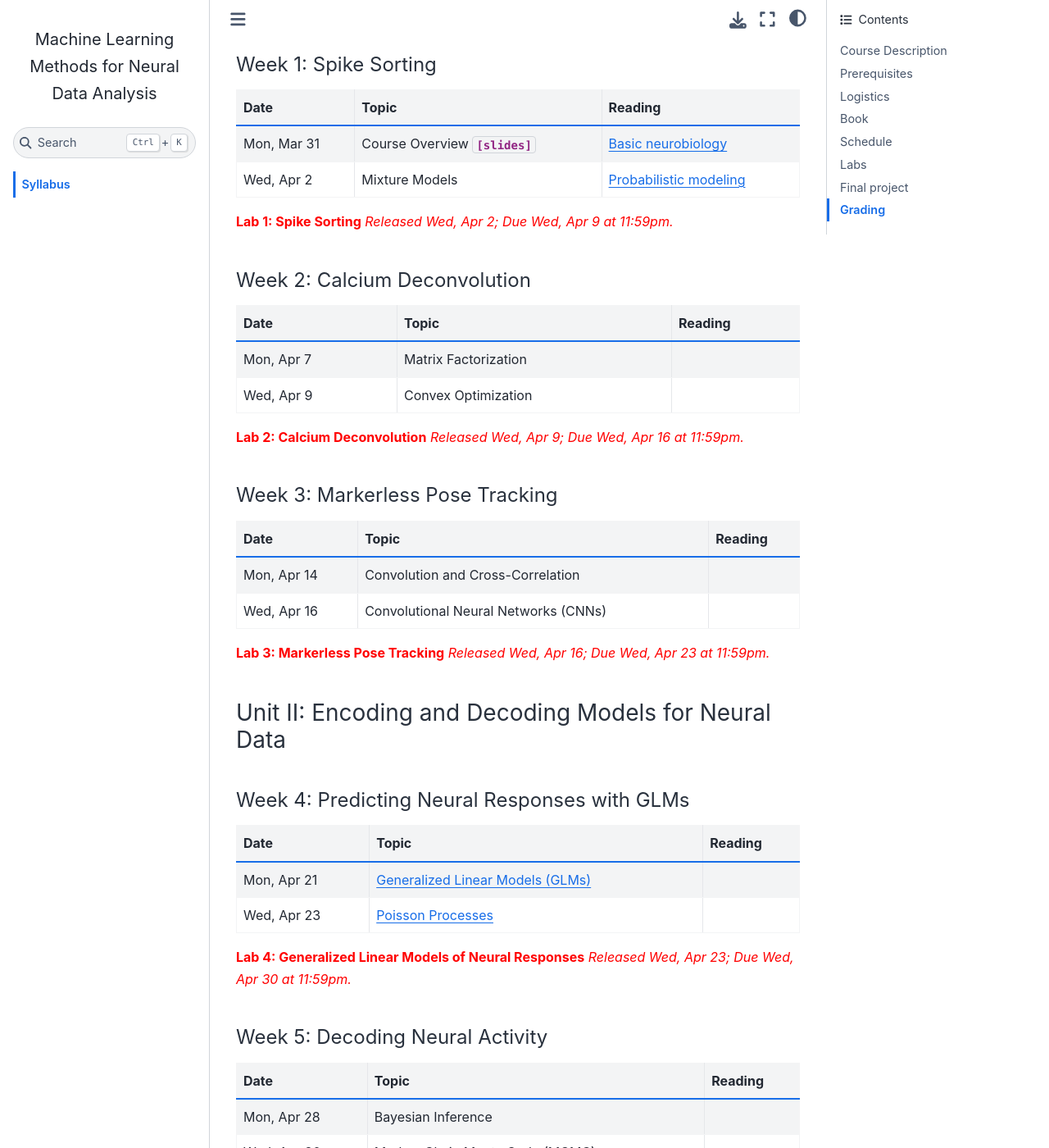
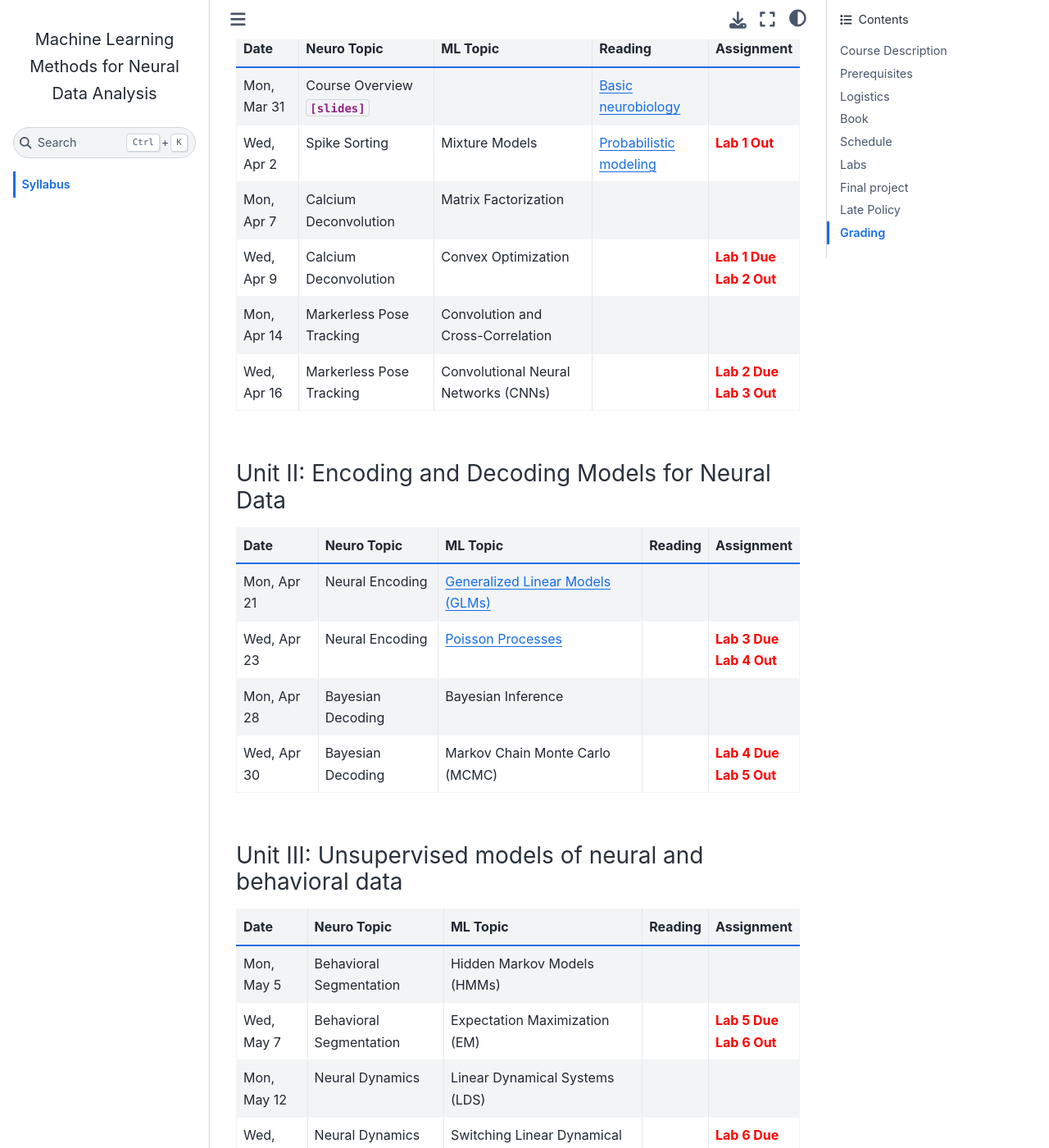
Before and after one commit to slinderman/stats320, a Jupyter Book: the page built from index.md, in a window 1280 px wide and 1400 px high, scrolled down 1746 px. Shown: the whole window at 82% size. Built offline with Jupyter Book 1.0.4 settings and Sphinx 7.4.7 and the Sphinx Book theme 1.1.4, drawn with Linux system fonts in a browser that asks for light colours; some of the changed text lies outside the part shown.

Commit message:
refactoring schedule

```diff
--- a/index.md
+++ b/index.md
@@ -33,85 +33,50 @@ The lectures develop the theory behind the methods developed in the labs (i.e.,
 
 ### Unit I: Extracting Biological Signals from Raw Data
 
-#### Week 1: Spike Sorting
-| Date        | Topic | Reading |
-| ----------- | ----- | ------- |
-| Mon, Mar 31 | Course Overview {Download}`[slides]<lectures/pdf/lecture01.pdf>` | [Basic neurobiology](lectures/03_neurobio) |
-| Wed, Apr 2  | Mixture Models | [Probabilistic modeling](lectures/02_probabilistic_modeling) |
-
-<span style="color:red">**Lab 1: Spike Sorting** _Released Wed, Apr 2; Due Wed, Apr 9 at 11:59pm._</span>
-
-#### Week 2: Calcium Deconvolution
-| Date        | Topic | Reading |
-| ----------- | ----- | ------- |
-| Mon, Apr 7  | Matrix Factorization | |
-| Wed, Apr 9  | Convex Optimization | |
-
-<span style="color:red">**Lab 2: Calcium Deconvolution** _Released Wed, Apr 9; Due Wed, Apr 16 at 11:59pm._</span>
-
-#### Week 3: Markerless Pose Tracking
-| Date        | Topic | Reading |
-| ----------- | ----- | ------- |
-| Mon, Apr 14 | Convolution and Cross-Correlation | |
-| Wed, Apr 16 | Convolutional Neural Networks (CNNs) | |
-
-<span style="color:red">**Lab 3: Markerless Pose Tracking** _Released Wed, Apr 16; Due Wed, Apr 23 at 11:59pm._</span>
-
+| Date        | Neuro Topic | ML Topic | Reading | Assignment |
+| ----------- | ------------------ | -------- | ------- | ---------- |
+| Mon, Mar 31 | Course Overview {Download}`[slides]<lectures/pdf/lecture01.pdf>` | | [Basic neurobiology](lectures/03_neurobio) |
+| Wed, Apr 2  | Spike Sorting | Mixture Models | [Probabilistic modeling](lectures/02_probabilistic_modeling) | <span style="color:red">**Lab 1 Out**</span> |
+| Mon, Apr 7  | Calcium Deconvolution | Matrix Factorization | | |
+| Wed, Apr 9  | Calcium Deconvolution | Convex Optimization  | | <span style="color:red">**Lab 1 Due** <br> **Lab 2 Out**</span> |
+| Mon, Apr 14 | Markerless Pose Tracking | Convolution and Cross-Correlation | | |
+| Wed, Apr 16 | Markerless Pose Tracking | Convolutional Neural Networks (CNNs) | | <span style="color:red">**Lab 2 Due** <br> **Lab 3 Out**</span> |
 
 ### Unit II: Encoding and Decoding Models for Neural Data
 
-#### Week 4: Predicting Neural Responses with GLMs
-| Date        | Topic | Reading |
-| ----------- | ----- | ------- |
-| Mon, Apr 21 | [Generalized Linear Models (GLMs)]() | |
-| Wed, Apr 23 | [Poisson Processes]() | |
-
-<span style="color:red">**Lab 4: Generalized Linear Models of Neural Responses** _Released Wed, Apr 23; Due Wed, Apr 30 at 11:59pm._</span>
-
-#### Week 5: Decoding Neural Activity
-| Date        | Topic | Reading |
-| ----------- | ----- | ------- |
-| Mon, Apr 28 | Bayesian Inference | |
-| Wed, Apr 30 | Markov Chain Monte Carlo (MCMC) | |
-
-<span style="color:red">**Lab 5: Bayesian Decoding of Neural Spike Trains** _Released Wed, Apr 30; Due Wed, May 7 at 11:59pm._</span>
+| Date        | Neuro Topic | ML Topic | Reading | Assignment |
+| ----------- | ------------------ | -------- | ------- | ---------- |
+| Mon, Apr 21 | Neural Encoding | [Generalized Linear Models (GLMs)]() | |  |
+| Wed, Apr 23 | Neural Encoding | [Poisson Processes]() | | <span style="color:red">**Lab 3 Due** <br> **Lab 4 Out**</span> |
+| Mon, Apr 28 | Bayesian Decoding | Bayesian Inference | | |
+| Wed, Apr 30 | Bayesian Decoding | Markov Chain Monte Carlo (MCMC) | | <span style="color:red">**Lab 4 Due** <br> **Lab 5 Out**</span> |
 
 ### Unit III: Unsupervised models of neural and behavioral data
 
-#### Week 6: Segmenting Behavioral Video
-| Date        | Topic | Reading |
-| ----------- | ----- | ------- |
-| Mon, May 5  | Hidden Markov Models (HMMs) | |
-| Wed, May 7  | Expectation Maximization (EM) | |
-
-<span style="color:red">**Lab 6: Autoregressive HMMs for Behavioral Video** _Released Wed, May 7; Due Wed, May 14 at 11:59pm._</span>
-
-#### Week 7: Modeling Low-Dimensional Neural Dynamics
-
-| Date        | Topic | Reading |
-| ----------- | ----- | ------- |
-| Mon, May 12 | Linear Dynamical Systems (LDS) | |
-| Wed, May 14 | Switching linear dynamical systems (SLDS) | |
-
-<span style="color:red">**Lab 7: State Space Models of Neural Activity** _Released Wed, May 14; Due Wed, May 21 at 11:59pm._</span>
+| Date        | Neuro Topic | ML Topic | Reading | Assignment |
+| ----------- | ------------------ | -------- | ------- | ---------- |
+| Mon, May 5  | Behavioral Segmentation | Hidden Markov Models (HMMs) | | |
+| Wed, May 7  | Behavioral Segmentation | Expectation Maximization (EM) | | <span style="color:red">**Lab 5 Due** <br> **Lab 6 Out**</span> |
+| Mon, May 12 | Neural Dynamics | Linear Dynamical Systems (LDS) | | |
+| Wed, May 14 | Neural Dynamics | Switching Linear Dynamical Systems (SLDS) | | <span style="color:red">**Lab 6 Due** <br> **Lab 7 Out**</span> |
 
 ### Unit IV: Current Research Topics
 
-| Date        | Topic | Reading |
-| ----------- | ----- | ------- |
-| Mon, May 19 | (Sequential) Variational Autoencoders | |
-| Wed, May 21 | Gaussian Process State Space Models | |
-| Mon, May 26 | _Memorial Day, No Class_ |   |
-| Wed, May 28 | (Neuromodulated) Recurrent Neural Networks | |
-| Mon, Jun 2  | Deep State Space Models | |
-| Wed, Jun 4  | Foundation Models for Neuroscience| |
-
-<span style="color:red">**Final Project** _Due Mon, June 9 at 11:59pm._</span>
+| Date        | Topic | Reading | Assignment |
+| ----------- | ----- | ------- | ---------- |
+| Mon, May 19 | (Sequential) Variational Autoencoders | | |
+| Wed, May 21 | Gaussian Process State Space Models | | <span style="color:red">**Lab 7 Due**</span> |
+| Mon, May 26 | _Memorial Day, No Class_ | | | |
+| Wed, May 28 | (Neuromodulated) Recurrent Neural Networks | | |
+| Mon, Jun 2  | Deep State Space Models | | |
+| Wed, Jun 4  | Foundation Models for Neuroscience| | |
+| Mon, Jun 9  | | | <span style="color:red">**Final Project Due**</span> |
 
 ## Labs
 - Each week, you will implement a minimal version of the method we discussed in lecture. These labs will be your assignments.
 - You must work in a **team of two** people.
 - Lab reports will be submitted via GradeScope.
+- Assignments are due at 11:59pm PT.
 
 ## Final project
 
@@ -120,6 +85,9 @@ The lectures develop the theory behind the methods developed in the labs (i.e.,
 - A project proposal will be due **TBD.**
 - The final report will be due **Mon, June 9 at 11:59pm.**
 
+## Late Policy
+We will allow 7 late days to be used as needed throughout the quarter. Since assignments are done in teams of two, both students must have sufficient late days to turn in a late assignment. Unfortunately, we cannot allow late days on the final project.
+
 ## Grading
 - 7 labs: 10% each, total 70%
 - Final project: 25%
```
Also changed, not shown: other parts of index.md (+1 -1 lines).
